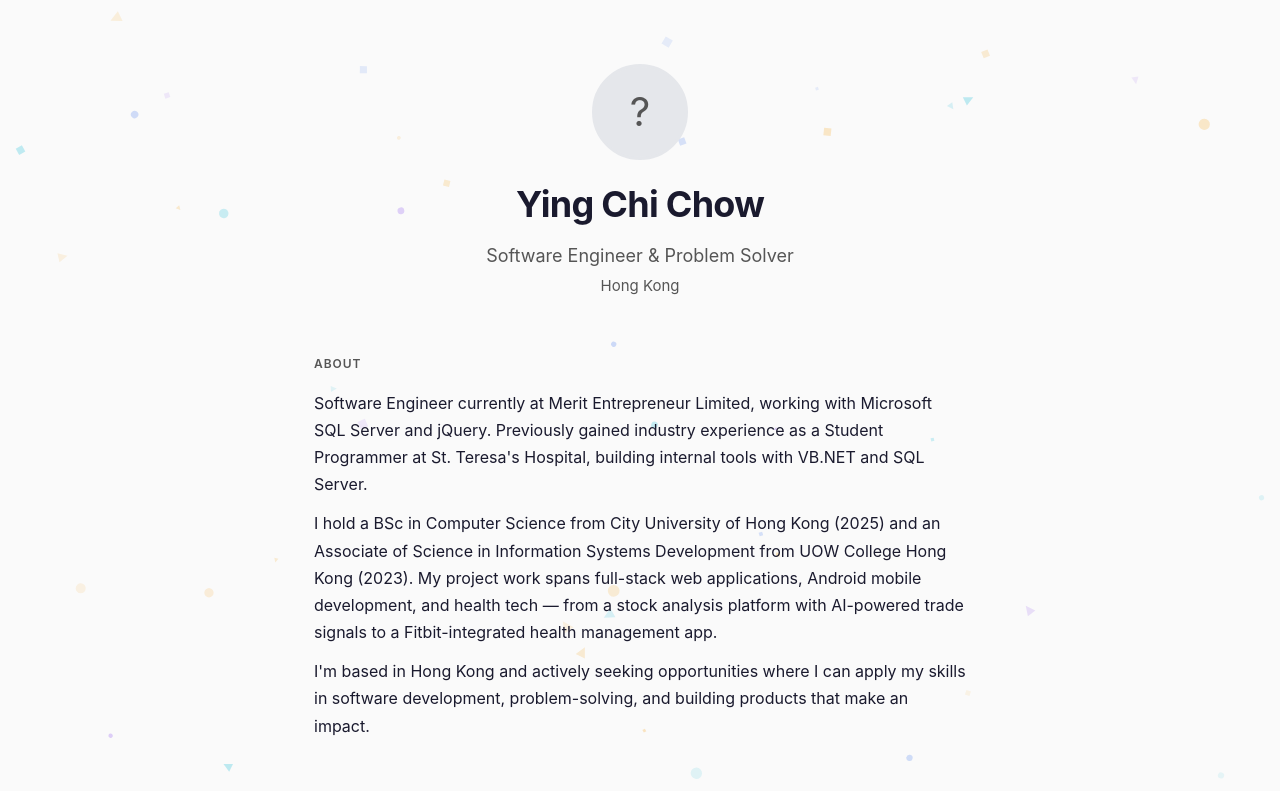
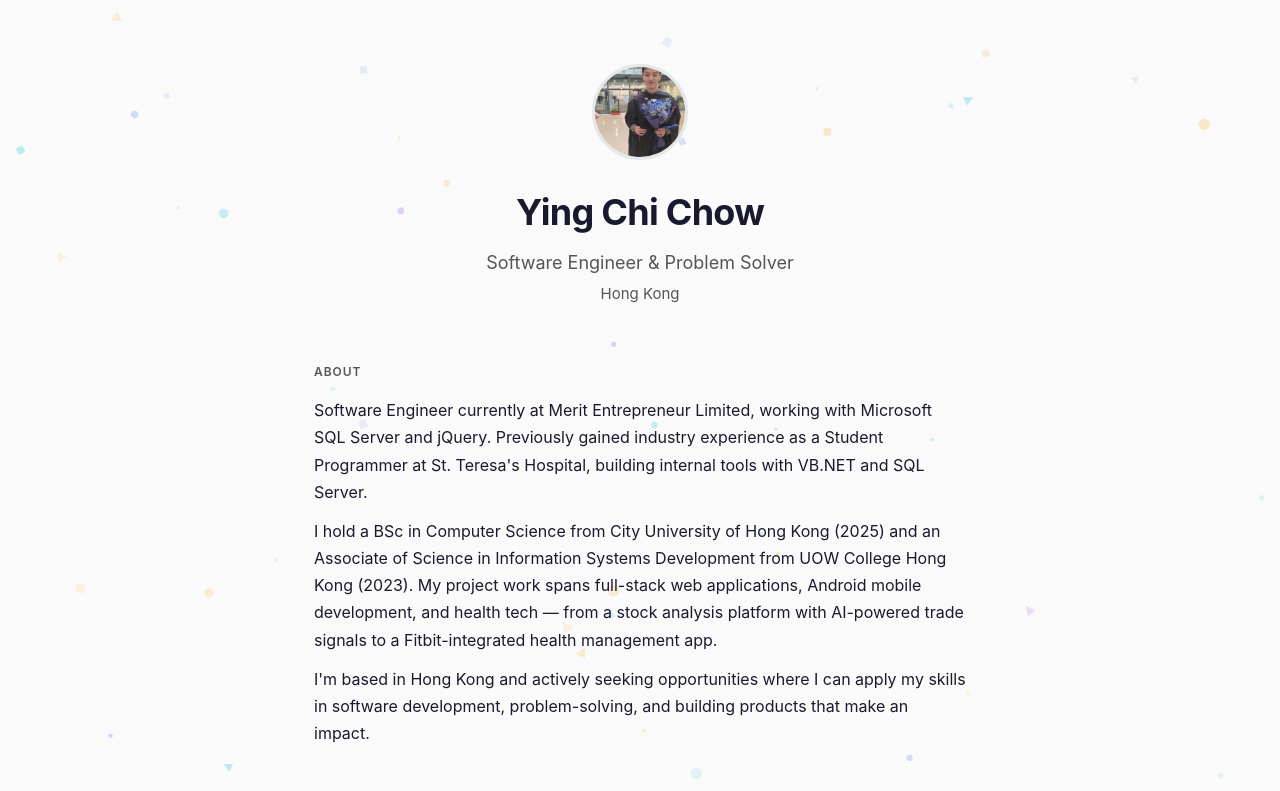
Before and after one commit to alesscyc/about-me, a React (Vite) app: page / in a window 1280 px wide. Shown: the top 791 px of the page. Built offline with nearby package versions, Linux system fonts and the light colour scheme.

Commit message:
Add profile photo

```diff
--- a/src/data/profile.js
+++ b/src/data/profile.js
@@ -5,7 +5,7 @@ export const profile = {
   name: "Ying Chi Chow",
   tagline: "Software Engineer & Problem Solver",
   email: "you@example.com",
-  avatar: null, // set to a URL or path to an image
+  avatar: "/avatar.jpeg",
   location: "Hong Kong",
   openToWork: true,
   skills: ["C++", "Python", "Java", "JavaScript", "Node.js", "React", "SQL", "Firebase", "Android Development", "VB.NET", "jQuery", "REST APIs", "Software Development", "Public Key Cryptography", "HRIS", "VBA"],
```
Also changed, not shown: public/avatar.jpeg (added).
